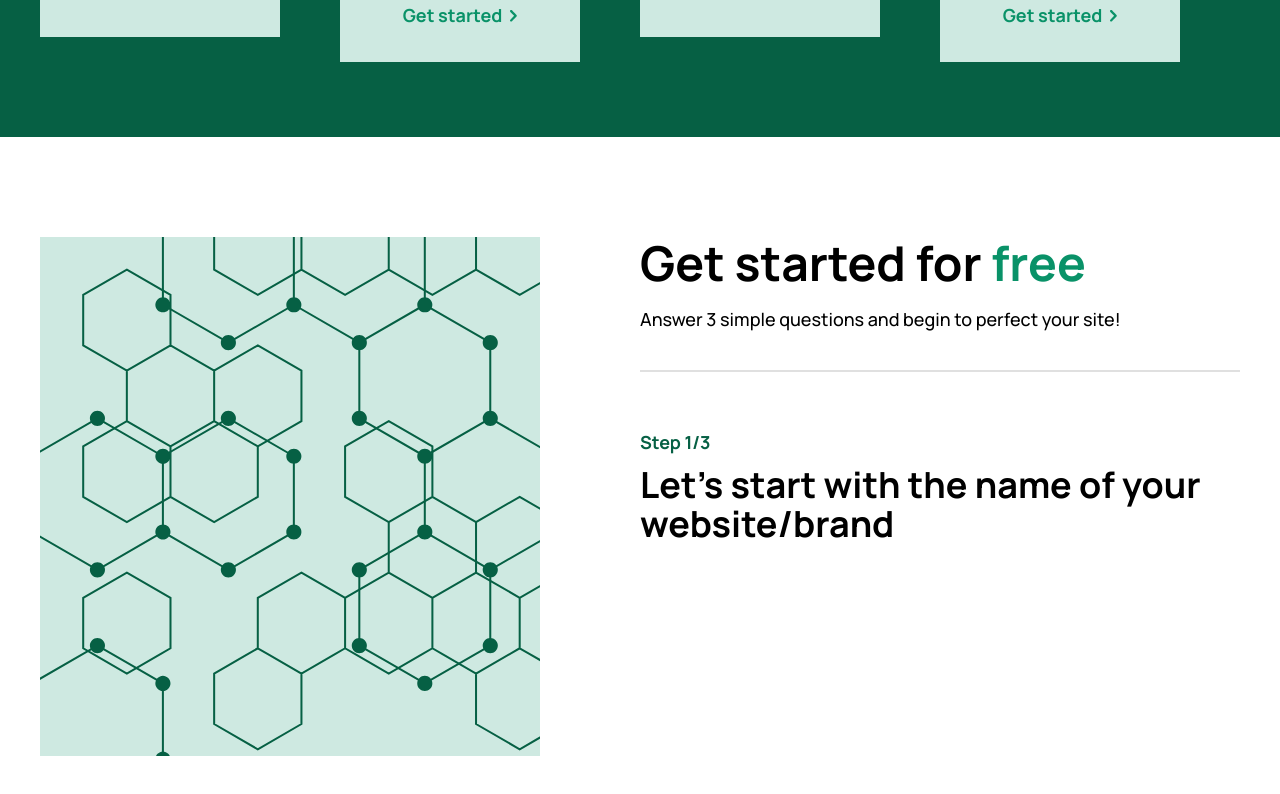
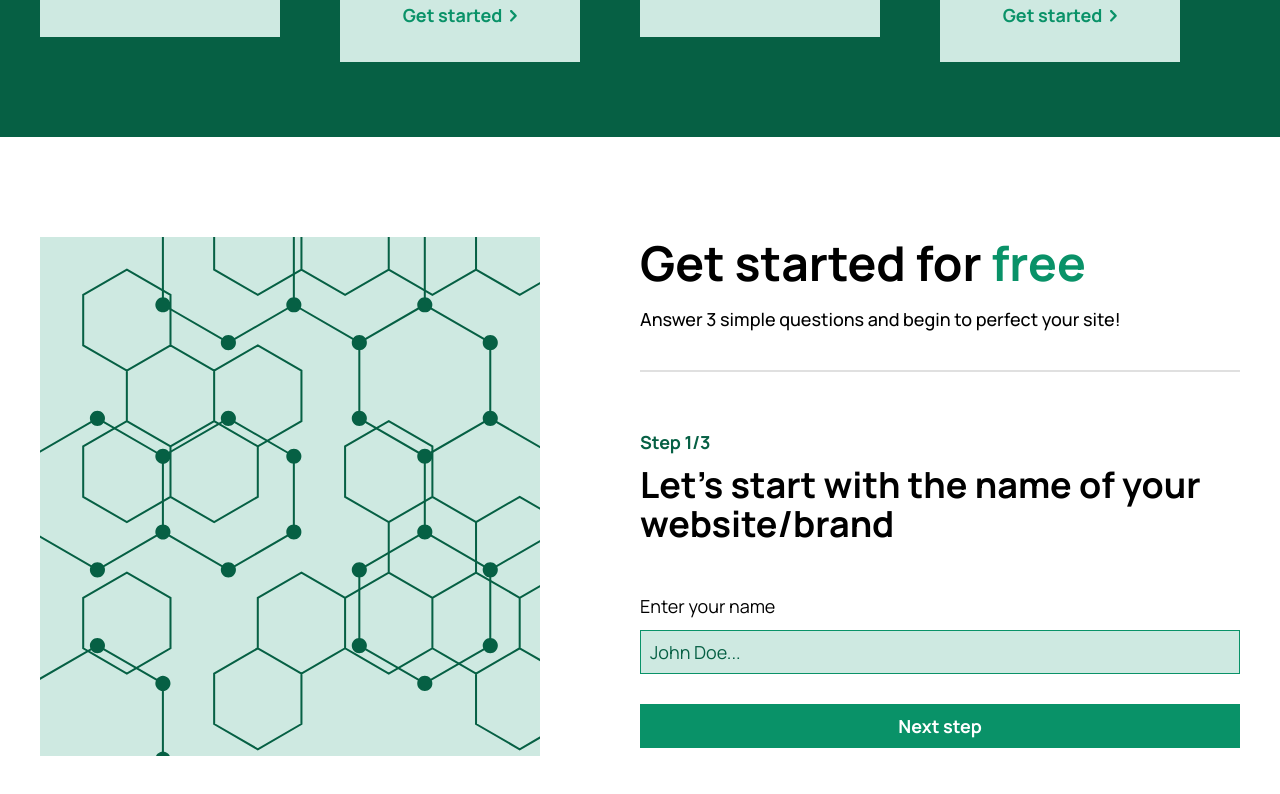
Before and after one commit to NinjaInShade/site-build, a React (Create React App) app in the folder client/: page / in a window 1280 px wide. Shown: the part 1379-2173 px from the top of the page. Built offline with nearby package versions, Linux system fonts and the light colour scheme.

Commit message:
Input component complete

```diff
--- a/client/src/components/general/InputBox.js
+++ b/client/src/components/general/Input.js
@@ -1,12 +1,12 @@
 // Libraries
-import React from "react";
+import React from 'react';
 
 // CSS
-import "../../css/InputBox.css";
+import '../../css/Input.css';
 
-export default function InputBox({ label, type = "text", placeholder, value, onChange, errors, maxLength, rounded = true }) {
+export default function InputBox({ label, type = 'text', placeholder, value, onChange, errors, maxLength }) {
   return (
-    <div className="inputbox-container">
+    <div className='inputbox-container'>
       <label>{label}</label>
       <input
         type={type}
@@ -16,7 +16,6 @@ export default function InputBox({ label, type = "text", placeholder, value, onC
         }}
         value={value}
         maxLength={maxLength}
-        style={rounded ? { borderRadius: "15px" } : {}}
       />
       {errors &&
         errors.map((error) => {
--- a/client/src/css/Home-start.css
+++ b/client/src/css/Home-start.css
@@ -59,6 +59,11 @@
   margin: 12px 0 50px 0;
 }
 
+.home-start button {
+  margin-top: 30px;
+  width: 100%;
+}
+
 @media (max-width: 550px) {
   .home-start {
     padding: 50px 30px;
--- a/client/src/css/InputBox.css
+++ b/client/src/css/Input.css
@@ -3,27 +3,27 @@
   flex-direction: column;
   justify-content: flex-start;
   align-items: flex-start;
-  margin: 10px 0;
   width: 100%;
 }
 
 .inputbox-container label {
-  color: #fff;
-  font-size: 1.6rem;
-  margin: 0 0 10px 8px;
+  color: var(--dark);
+  font-size: var(--p);
+  margin-bottom: 12px;
 }
 
 .inputbox-container input {
-  padding: 15px;
   outline: none;
-  background: #212b45;
-  color: #99aad8;
+  background: var(--primary-lightest);
+  color: var(--dark);
+  font-size: var(--p);
+  border: 1px solid var(--primary);
+  padding: 9px;
   width: 100%;
-  font-size: 1.2rem;
 }
 
 .inputbox-container input::placeholder {
-  color: #5c6e93;
+  color: var(--primary-dark);
 }
 
 .inputbox-container p {
--- a/client/src/pages/Home.js
+++ b/client/src/pages/Home.js
@@ -1,7 +1,8 @@
 // Libraries
-import React from 'react';
+import React, { useState } from 'react';
 import Navbar from '../components/layout/Navbar';
 import FeatureCard from '../components/general/FeatureCard';
+import Input from '../components/general/Input';
 import Illustration from '../resources/header illustration.png';
 import Hexagon from '../resources/hexagon overlay.svg';
 import { useAuth } from '../other/AuthContext';
@@ -14,6 +15,7 @@ import '../css/Buttons.css';
 
 export default function Home({ setSignupData }) {
   const { userData, authToken } = useAuth();
+  const [value, setValue] = useState('');
 
   if (authToken.token) {
     return <Redirect to={`/controlpanel/${userData.id}`} />;
@@ -102,7 +104,7 @@ export default function Home({ setSignupData }) {
         </div>
       </section>
 
-      <section className='home-start'>
+      <section className='home-start' id='start'>
         <div className='home-start-container'>
           <div className='home-start-box'>
             <img src={Hexagon} className='home-start-box-img' alt='Decoration hexagon overlay' />
@@ -116,6 +118,14 @@ export default function Home({ setSignupData }) {
             <form>
               <p className='home-start-step'>Step 1/3</p>
               <h3 className='home-start-form-title'>Let's start with the name of your website/brand</h3>
+              <Input
+                label='Enter your name'
+                placeholder='John Doe...'
+                value={value}
+                onChange={setValue}
+                maxLength='75'
+              />
+              <button className='btn btn-primary'>Next step</button>
             </form>
           </div>
         </div>
```
Also changed, not shown: client/src/components/layout/AuthForm.js (+34 -34 lines), 1 other file (tests, documents, lock files or other folders).
